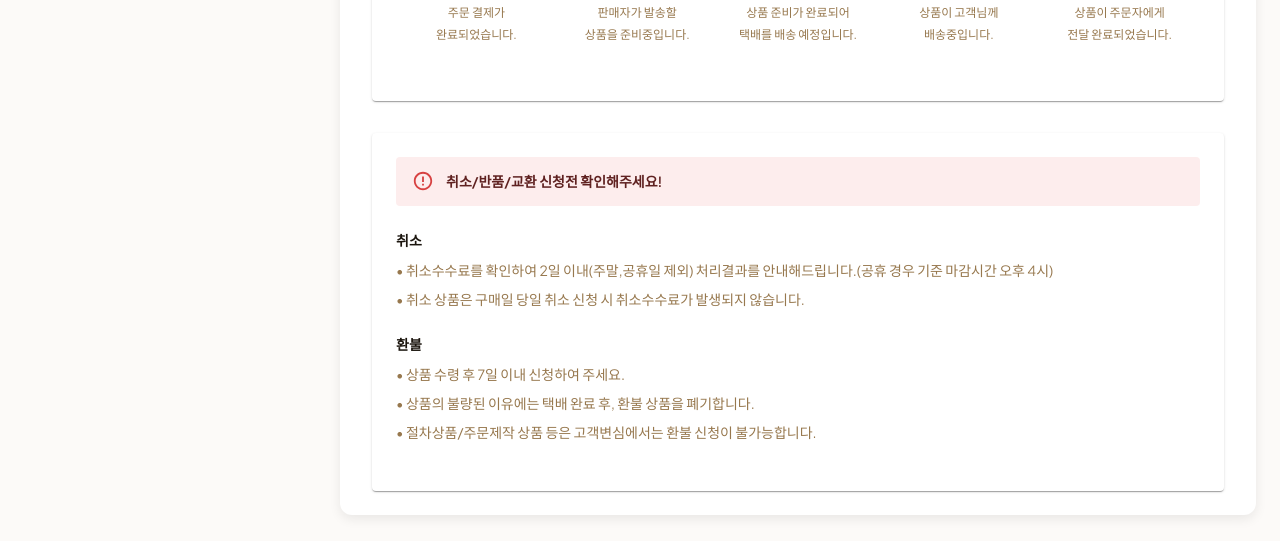
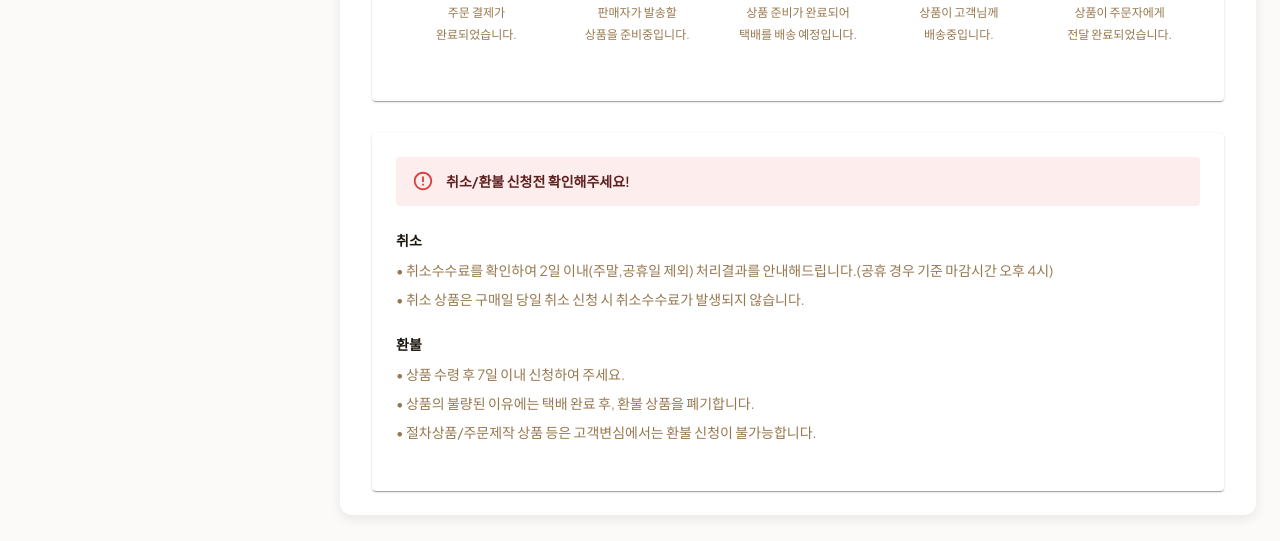
Before and after one commit to prgrms-aibe-devcourse/AIBE1-final-Team05-Frontend-prototype, a React (Vite) app: page /mypage in a window 1280 px wide. Shown: the part 2923-3464 px from the top of the page. Built offline with nearby package versions, Linux system fonts and the light colour scheme.

Commit message:
refactor: 취소/환불 텍스트 수정 및 컴포넌트화 진행

```diff
--- /dev/null
+++ b/src/components/Account/GuideView.tsx
@@ -0,0 +1,45 @@
+"use client"
+
+import {Box, Typography, Paper, Alert} from "@mui/material"
+
+
+const CancelRefundNotice = () => {
+    return (
+        <Paper style={{padding: 24}}>
+            <Alert severity="error" style={{marginBottom: 24}}>
+                <Typography variant="body2" style={{fontWeight: 600}}>
+                    취소/환불 신청전 확인해주세요!
+                </Typography>
+            </Alert>
+
+            <Box style={{marginBottom: 24}}>
+                <Typography variant="subtitle2" style={{fontWeight: 600, marginBottom: 8}}>
+                    취소
+                </Typography>
+                <Typography variant="body2" color="text.secondary" style={{marginBottom: 8}}>
+                    • 취소수수료를 확인하여 2일 이내(주말,공휴일 제외) 처리결과를 안내해드립니다.(공휴 경우 기준 마감시간 오후
+                    4시)
+                </Typography>
+                <Typography variant="body2" color="text.secondary">
+                    • 취소 상품은 구매일 당일 취소 신청 시 취소수수료가 발생되지 않습니다.
+                </Typography>
+            </Box>
+
+            <Box style={{marginBottom: 24}}>
+                <Typography variant="subtitle2" style={{fontWeight: 600, marginBottom: 8}}>
+                    환불
+                </Typography>
+                <Typography variant="body2" color="text.secondary" style={{marginBottom: 8}}>
+                    • 상품 수령 후 7일 이내 신청하여 주세요.
+                </Typography>
+                <Typography variant="body2" color="text.secondary" style={{marginBottom: 8}}>
+                    • 상품의 불량된 이유에는 택배 완료 후, 환불 상품을 폐기합니다.
+                </Typography>
+                <Typography variant="body2" color="text.secondary">
+                    • 절차상품/주문제작 상품 등은 고객변심에서는 환불 신청이 불가능합니다.
+                </Typography>
+            </Box>
+        </Paper>
+    )
+}
+export default CancelRefundNotice
--- a/src/components/Account/OrdersView.tsx
+++ b/src/components/Account/OrdersView.tsx
@@ -1,7 +1,7 @@
 "use client"
 
 import React, {useMemo, useState} from "react"
-import { Box, Typography, Paper, TextField, Chip, Alert, Stepper, Step, StepLabel } from "@mui/material"
+import { Box, Typography, Paper, TextField, Chip, Stepper, Step, StepLabel } from "@mui/material"
 import { Search } from "@mui/icons-material"
 import type { OrdersViewProps } from "./index"
 import OrderItem from "./OrderItem"
@@ -9,6 +9,7 @@ import CustomStepIcon from "./CustomStepIcon"
 import ArrowConnector from "./ArrowConnector"
 import Pagination from "../common/Pagination"
 import {extendedMockOrders} from "@/data/mock-data"
+import GuideView from "@/components/Account/GuideView.tsx";
 
 
 const OrdersView: React.FC<OrdersViewProps> = ({
@@ -149,41 +150,7 @@ const OrdersView: React.FC<OrdersViewProps> = ({
                 </Stepper>
             </Paper>
 
-            <Paper style={{ padding: 24 }}>
-                <Alert severity="error" style={{ marginBottom: 24 }}>
-                    <Typography variant="body2" style={{ fontWeight: 600 }}>
-                        취소/반품/교환 신청전 확인해주세요!
-                    </Typography>
-                </Alert>
-
-                <Box style={{ marginBottom: 24 }}>
-                    <Typography variant="subtitle2" style={{ fontWeight: 600, marginBottom: 8 }}>
-                        취소
-                    </Typography>
-                    <Typography variant="body2" color="text.secondary" style={{ marginBottom: 8 }}>
-                        • 취소수수료를 확인하여 2일 이내(주말,공휴일 제외) 처리결과를 안내해드립니다.(공휴 경우 기준 마감시간 오후
-                        4시)
-                    </Typography>
-                    <Typography variant="body2" color="text.secondary">
-                        • 취소 상품은 구매일 당일 취소 신청 시 취소수수료가 발생되지 않습니다.
-                    </Typography>
-                </Box>
-
-                <Box style={{ marginBottom: 24 }}>
-                    <Typography variant="subtitle2" style={{ fontWeight: 600, marginBottom: 8 }}>
-                        환불
-                    </Typography>
-                    <Typography variant="body2" color="text.secondary" style={{ marginBottom: 8 }}>
-                        • 상품 수령 후 7일 이내 신청하여 주세요.
-                    </Typography>
-                    <Typography variant="body2" color="text.secondary" style={{ marginBottom: 8 }}>
-                        • 상품의 불량된 이유에는 택배 완료 후, 환불 상품을 폐기합니다.
-                    </Typography>
-                    <Typography variant="body2" color="text.secondary">
-                        • 절차상품/주문제작 상품 등은 고객변심에서는 환불 신청이 불가능합니다.
-                    </Typography>
-                </Box>
-            </Paper>
+            <GuideView />
         </Box>
     )
 }
--- a/src/components/Account/ReturnInquiryView.tsx
+++ b/src/components/Account/ReturnInquiryView.tsx
@@ -50,7 +50,7 @@ const ReturnInquiryView: React.FC<ReturnInquiryViewProps> = ({ returnTab, setRet
 
             <Box mb={3}>
                 <Typography variant="body2" color="text.secondary" mb={1}>
-                    • 취소/반품/교환 신청한 내역을 확인할 수 있습니다.
+                    • 취소/환불 신청한 내역을 확인할 수 있습니다.
                 </Typography>
                 <Typography variant="body2" color="text.secondary" mb={1}>
                     • 하단 상품목록에 없는 상품은 1:1문의 또는 고객센터(1577-7011)로 문의주세요.
@@ -58,7 +58,7 @@ const ReturnInquiryView: React.FC<ReturnInquiryViewProps> = ({ returnTab, setRet
                 <Box style={{ display: "flex", justifyContent: "space-between", alignItems: "center" }}>
                     <Box />
                     <Button variant="text" color="primary" size="small" endIcon={<ChevronRight />}>
-                        취소/반품 안내
+                        취소/환불 안내
                     </Button>
                 </Box>
             </Box>
```
